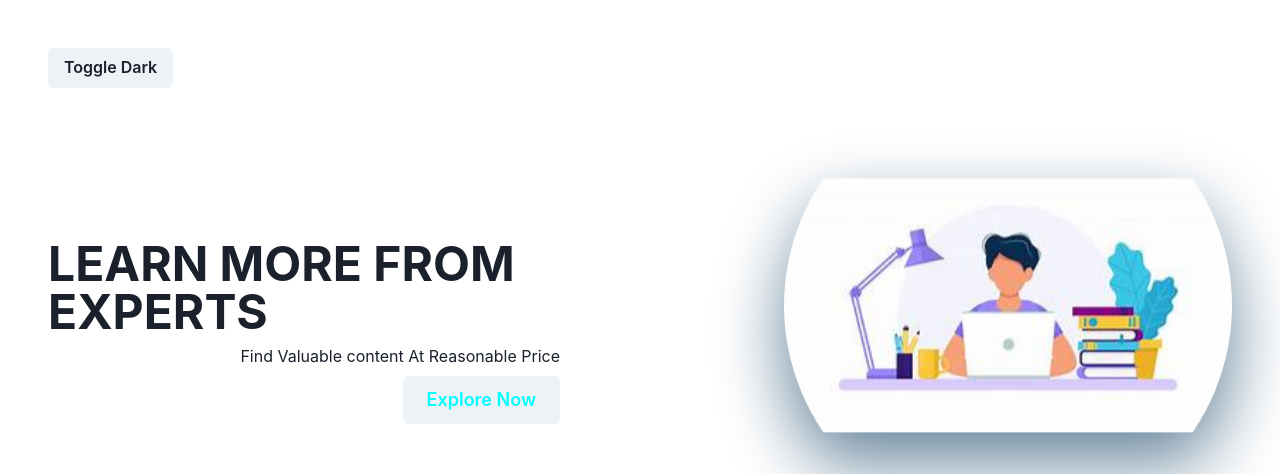
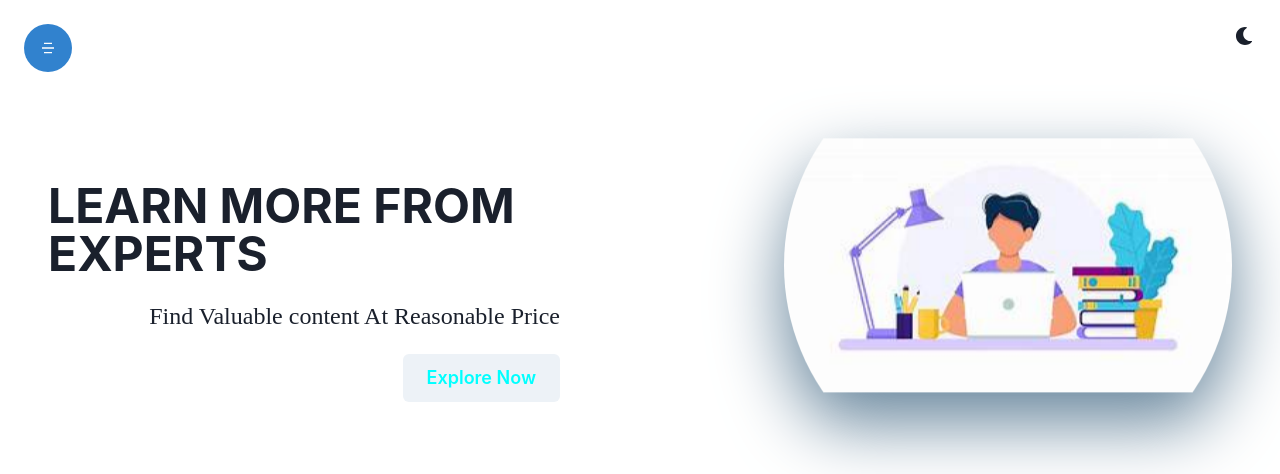
Before and after one commit to hrushikeshmysala2003/Study-App, a React (Create React App) app in the folder studyapp/: page / in a window 1280 px wide. Shown: the top 474 px of the page. Built offline with nearby package versions, Linux system fonts and the light colour scheme.

Commit message:
Pushing header

```diff
--- a/studyapp/src/App.js
+++ b/studyapp/src/App.js
@@ -1,11 +1,13 @@
 import React from 'react';
 import { BrowserRouter as Router, Route, Routes } from "react-router-dom"
 import Home from "./components/Home/Home"
+import Header from './components/Layout/Header/header';
 function App() {
   return <Router>
 
+    <Header />
+
     <Routes>
-
       <Route path='/' element={<Home />} ></Route>
     </Routes>
 
--- a/studyapp/src/ColorModeSwitcher.js
+++ b/studyapp/src/ColorModeSwitcher.js
@@ -14,7 +14,9 @@ export const ColorModeSwitcher = props => {
       aria-label={`Switch to ${text} mode`}
       variant="ghost"
       color="current"
-      marginLeft="2"
+      position={"fixed"}
+      top={"4"}
+      right={"4"}
       onClick={toggleColorMode}
       icon={<SwitchIcon />}
       {...props}
--- a/studyapp/src/components/Home/Home.jsx
+++ b/studyapp/src/components/Home/Home.jsx
@@ -8,13 +8,9 @@ import {SiCoursera, SiUdemy} from "react-icons/si"
 import {DiAws} from "react-icons/di"
 import introVideo from "../../assets/videos/intro.mp4"
 const Home = () => {
-    const { colorMode, toggleColorMode } = useColorMode()
   return <section className='home' >
 
     <div className="container">
-    <Button  onClick={toggleColorMode} alignSelf={"flex-end"}>
-        Toggle {colorMode === 'light' ? 'Dark' : 'Light'}
-      </Button>
         <Stack
         className='stack'
         direction={["column", "row"]}
@@ -23,9 +19,9 @@ const Home = () => {
         alignItems={"center"}
         spacing={['16', '56']}
         >
-            <VStack marginTop={10} width={'full'} alignItems={["center", "flex-end"]}>
+            <VStack marginTop={10} width={'full'} spacing={"5"} alignItems={["center", "flex-end"]}>
                 <Heading children="LEARN MORE FROM EXPERTS" size={'2xl'} />
-                <Text children="Find Valuable content At Reasonable Price" />
+                <Text fontSize={"2xl"} fontFamily="cursive" textAlign={["center", "left"]} children="Find Valuable content At Reasonable Price" />
                 <Link to="/courses" >
                     <Button size={"lg"} color={"aqua"} >
                         Explore Now
--- /dev/null
+++ b/studyapp/src/components/Layout/Header/header.jsx
@@ -0,0 +1,109 @@
+import React from 'react'
+import { ColorModeSwitcher } from "../../../ColorModeSwitcher"
+import { Button, Drawer, DrawerBody, DrawerContent, DrawerHeader, DrawerOverlay, HStack, VStack, useDisclosure } from '@chakra-ui/react'
+import { RiDashboardFill, RiLogoutBoxLine, RiMenu5Fill } from "react-icons/ri"
+import { Link } from 'react-router-dom'
+const LinkButton = ({url="/", title="Home"}) => {
+    <Link to={url} >
+        <Button colorScheme='cyan' variant={"ghost"}>{title}</Button>
+    </Link>
+}
+
+const Header = () => {
+    const isAuthenticated = true;
+    const user = {
+        role: "admin"
+    }
+    const { isOpen, onOpen, onClose } = useDisclosure();
+    const logoutHandler = () => {
+        console.log("Logout")
+    }
+  return (
+    <div>
+      <ColorModeSwitcher />
+
+      <Button colorScheme={'blue'}  onClick={onOpen} width={'12'} height={'12'} rounded={'full'} position={'absolute'} left={'6'} top={'6'} >
+        <RiMenu5Fill />
+      </Button>
+
+        <Drawer placement='left' onClose={onClose} isOpen={isOpen} >
+
+            <DrawerOverlay backdropFilter={'blur(3px)'} />
+            <DrawerContent>
+                <DrawerHeader borderBottomWidth={'2px'} >Study_App</DrawerHeader>
+
+                <DrawerBody>
+
+                <VStack spacing={"4"} alignItems={"flex-start"} >
+
+                    <Link to="/" >
+                        <Button variant={"ghost"}>Home</Button>
+                    </Link>
+
+                    <Link to="/courses" >
+                        <Button variant={"ghost"}>Browse All Courses</Button>
+                    </Link>
+
+                    <Link to="/request" >
+                        <Button variant={"ghost"}>Request a course</Button>
+                    </Link>
+
+                    <Link to="/contact" >
+                        <Button variant={"ghost"}>Contact Us</Button>
+                    </Link>
+
+                    <Link to="/about" >
+                        <Button variant={"ghost"}>About</Button>
+                    </Link>
+
+                    <HStack justifyContent={"space-evenly"} position={"absolute"} bottom={"2rem"} width={"80%"} >
+
+                        {isAuthenticated? (<>
+                            <VStack width={"100%"} >
+                                <HStack width={"100%"} justifyContent={"space-evenly"} >
+                                <Link to="/profile" >
+                                    <Button color={"aqua"} size='md' >Profile</Button>
+                                </Link>
+
+                                <Button color={"aqua"} size='md' onClick={logoutHandler} >
+                                <RiLogoutBoxLine />
+                                Logout</Button>
+                                </HStack>
+
+                                {user && user.role === "admin" && (
+                                    <Link to="/admin/dashboard" >
+                                        <Button  color={"purple.300"} width={"100%"} >
+                                            <RiDashboardFill style={{margin: "5px"}} />
+                                            DashBoard
+                                        </Button>
+                                    </Link>
+                                )}
+
+                            </VStack>
+                        </>):(<>
+                            <Link to="/login" >
+                                <Button color={"aqua"} size='md' >Login</Button>
+                            </Link>
+                            <p>Or</p>
+                            <Link to="/signup" >
+                                <Button color={"aqua"} size='md' >Sign Up</Button>
+                            </Link>
+                        </>)}
+
+
+                    </HStack>
+
+                </VStack>
+
+                </DrawerBody>
+
+            </DrawerContent>
+        </Drawer>
+
+    </div>
+  )
+}
+
+
+
+export default Header
```
